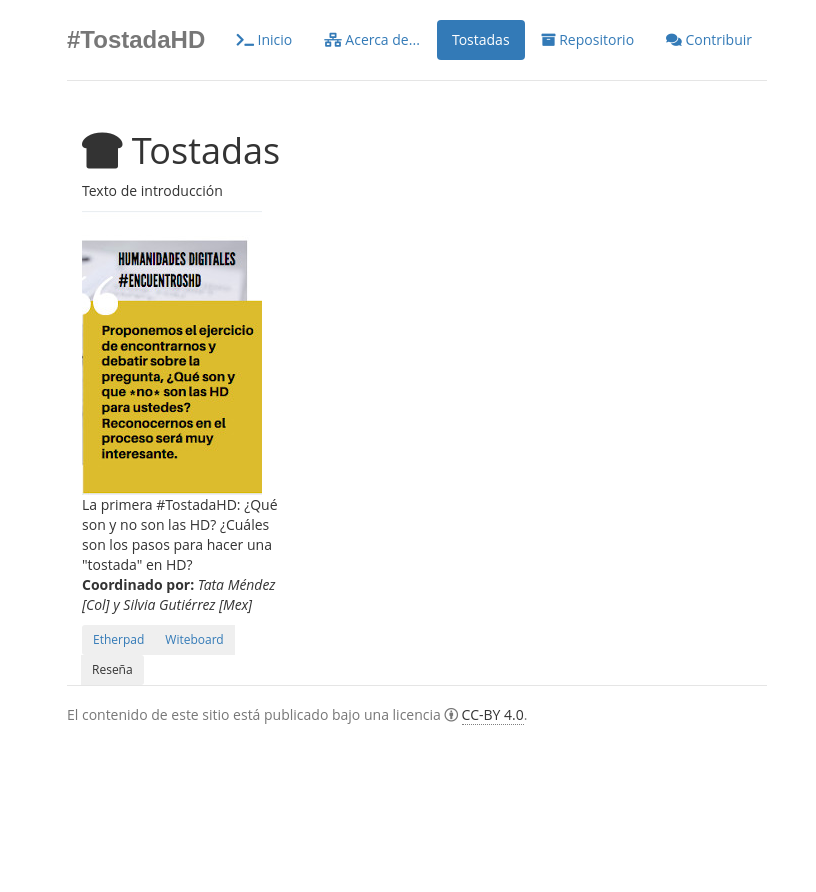
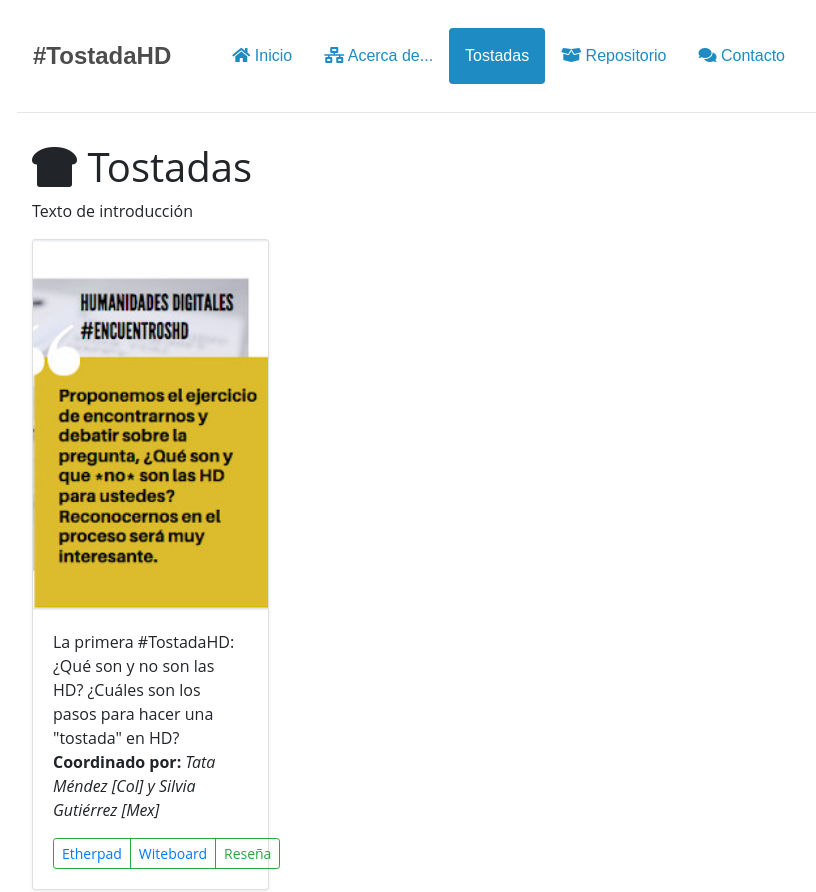
Before and after one commit to tostadaHD/pan, a plain HTML site: page tostadas.html in a window 1280 px wide. Shown: the top 892 px of the page, without its empty margins (223-1039 px from the left). Before the commit the page ends 800 px from the top, so only its background shows below. Drawn offline with nearby package versions, Linux system fonts and the light colour scheme; a script that the page names is missing.

Commit message:
migración a Bootstrap 4

```diff
--- a/css/estilo.css
+++ b/css/estilo.css
@@ -22,28 +22,37 @@ body {
 /* Custom page header */
 .header {
     padding-bottom: 20px;
-    border-bottom: 1px solid #e5e5e5;
-}
-
-/* Evita el FOUT */
-.wf-loading .header h3 {
-    visibility: hidden;
-}
-
-/* Make the masthead heading the same height as the navigation */
-.header h3 {
+    border-bottom: 1px solid rgba(229, 229, 229, 1);
     margin-top: 0;
     margin-bottom: 0;
     line-height: 40px;
     font-family: 'Raleway', sans-serif;
-    font-weight: 700;
+
 }
 
+.navbar .navbar-brand {
+    color: rgba(0,0,0,0.7);
+    font-weight: 900;
+    font-family: 'Raleway', sans-serif;
+    font-size: 1.5em;
+}
+
+.navbar a{
+    color: rgba(30, 139, 195, 1);
+}
+
+.navbar a:hover{
+    color: rgba(0, 0, 0, 0.7);
+}
+
+.nav-pills .nav-link.active{
+    background-color: rgba(30, 139, 195, 1);
+}
 /* Custom page footer */
 .footer {
     padding-top: 19px;
-    color: #777;
-    border-top: 1px solid #e5e5e5;
+    color: rgba(119, 119, 119, 1);
+    border-top: 1px solid rgba(229, 229, 229, 1);
 }
 
 .footer a {
@@ -59,7 +68,7 @@ body {
 /* Customize container */
 @media (min-width: 768px) {
     .container {
-        max-width: 730px;
+        max-width: 830px; /* Aumenté el tamaño para adaptar el contenedor al menú */
     }
 }
 
@@ -71,7 +80,7 @@ body {
 
 .jumbotron {
     text-align: center;
-    border-bottom: 1px solid #e5e5e5;
+    border-bottom: 1px solid rgba(229, 229, 229, 1);
     background-color: white;
     background-image: linear-gradient(rgba(255, 255, 255, 0.8), rgba(255, 255, 255, 0.8)), url("../imagenes/img_1.jpg");
     background-repeat: no-repeat;
--- a/tostadas.html
+++ b/tostadas.html
@@ -10,42 +10,47 @@
     <meta name="author" content="TostadaHD">
     <link rel="icon" href="imagenes/favicon.ico">
     <title>#TostadaHD</title>
-    <!-- jQuery -->
-    <script src="js/jquery.min.js"></script>
-    <!-- Popper -->
-    <script src="js/popper.min.js"></script>
-    <!-- Bootstrap core CSS -->
-    <link href="https://getbootstrap.com/docs/3.3/dist/css/bootstrap.min.css" rel="stylesheet">
-    <script src="js/bootstrap.min.js"></script>
+    <!-- Bootstrap 4 core CSS -->
+    <link rel="stylesheet" href="https://stackpath.bootstrapcdn.com/bootstrap/4.4.1/css/bootstrap.min.css" integrity="sha384-Vkoo8x4CGsO3+Hhxv8T/Q5PaXtkKtu6ug5TOeNV6gBiFeWPGFN9MuhOf23Q9Ifjh" crossorigin="anonymous">
     <!-- Estilo del sitio -->
     <link href="css/estilo.css" rel="stylesheet">
     <!-- Font Awesome -->
     <link rel="stylesheet" href="https://use.fontawesome.com/releases/v5.8.2/css/all.css" integrity="sha384-oS3vJWv+0UjzBfQzYUhtDYW+Pj2yciDJxpsK1OYPAYjqT085Qq/1cq5FLXAZQ7Ay" crossorigin="anonymous">
+    <!-- Bootstrap JS, Popper.js, and jQuery -->
+    <script src="https://code.jquery.com/jquery-3.4.1.slim.min.js" integrity="sha384-J6qa4849blE2+poT4WnyKhv5vZF5SrPo0iEjwBvKU7imGFAV0wwj1yYfoRSJoZ+n" crossorigin="anonymous"></script>
+    <script src="https://cdn.jsdelivr.net/npm/popper.js@1.16.0/dist/umd/popper.min.js" integrity="sha384-Q6E9RHvbIyZFJoft+2mJbHaEWldlvI9IOYy5n3zV9zzTtmI3UksdQRVvoxMfooAo" crossorigin="anonymous"></script>
+    <script src="https://stackpath.bootstrapcdn.com/bootstrap/4.4.1/js/bootstrap.min.js" integrity="sha384-wfSDF2E50Y2D1uUdj0O3uMBJnjuUD4Ih7YwaYd1iqfktj0Uod8GCExl3Og8ifwB6" crossorigin="anonymous"></script>
     <!-- Web Font Loader (hace más eficaz la descarga de Google Fonts) -->
     <script src="https://ajax.googleapis.com/ajax/libs/webfont/1.6.26/webfont.js"></script>
     <script>
-        WebFont.load({
+    WebFont.load({
         google: {
             families: ['Open Sans', 'Raleway']
         }
     });
     </script>
-
+    <!-- HTML5 shim and Respond.js for IE8 support of HTML5 elements and media queries -->
+    <!--[if lt IE 9]>
+      <script src="https://oss.maxcdn.com/html5shiv/3.7.3/html5shiv.min.js"></script>
+      <script src="https://oss.maxcdn.com/respond/1.4.2/respond.min.js"></script>
+    <![endif]-->
 </head>
 
 <body>
     <div class="container">
-        <div class="header clearfix">
-            <nav>
+        <div class="header">
+            <nav class="navbar">
+                <a class="navbar-brand" href="#">
+                    #TostadaHD
+                </a>
                 <ul class="nav nav-pills pull-right">
-                    <li role="presentation"><a href="index.html"><i class="fas fa-terminal"></i> Inicio</a></li>
-                    <li role="presentation"><a href="#"><i class="fas fa-network-wired"></i> Acerca de...</a></li>
-                    <li role="presentation" class="active"><a href="tostadas.html"> Tostadas</a></li>
-                    <li role="presentation"><a href="tostadas.html"><i class="fas fa-archive"></i> Repositorio</a></li>
-                    <li role="presentation"><a href="#"><i class="fas fa-comments"></i> Contribuir</a></li>
+                    <li class="nav-item"><a class="nav-link" href="index.html"><i class="fas fa-home"></i> Inicio</a></li>
+                    <li class="nav-item"><a class="nav-link" href="#"><i class="fas fa-network-wired"></i> Acerca de...</a></li>
+                    <li class="nav-item"><a class="nav-link active" href="#"> Tostadas</a></li>
+                    <li class="nav-item"><a class="nav-link" href="#"><i class="fas fa-box-open"></i> Repositorio</a></li>
+                    <li class="nav-item"><a class="nav-link" href="#"><i class="fas fa-comments"></i> Contacto</a></li>
                 </ul>
             </nav>
-            <h3 class="text-muted">#TostadaHD</h3>
         </div>
         <div class="container">
             <h1><i class="fas fa-bread-slice"></i> Tostadas</h1>
```
Also changed, not shown: index.html (+17 -12 lines).
